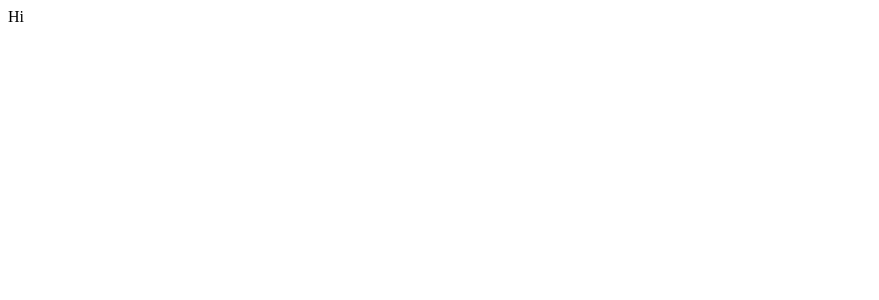
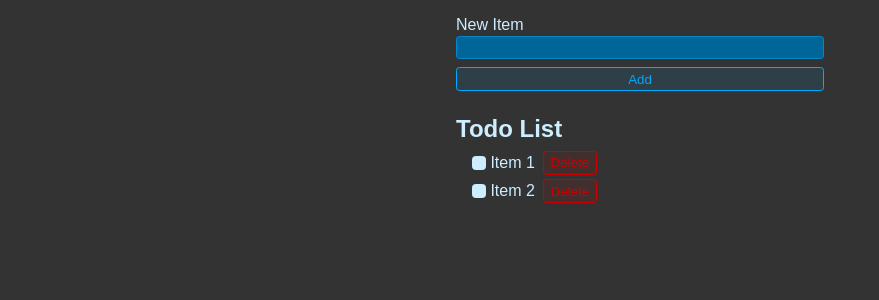
Before and after one commit to ECodeRose/To-Do-List, a React (Vite) app: page / in a window 1280 px wide. Shown: the top 300 px of the page, without its empty margins (0-879 px from the left). Built offline with nearby package versions, Linux system fonts and the light colour scheme.

Commit message:
Added layout for page with styling

```diff
--- a/src/App.jsx
+++ b/src/App.jsx
@@ -1,3 +1,32 @@
+import "./styles.css"
+
 export default function App() {
-  return "Hi"
+  return (
+    <>
+      <form className="new-item-form">
+        <div className="form-row">
+          <label htmlFor="item">New Item</label>
+          <input type="text" id="item" />
+        </div>
+        <button className="btn">Add</button>
+      </form>
+      <h1 className="header">Todo List</h1>
+      <ul className="list">
+        <li>
+          <label>
+            <input type="checkbox" />
+            Item 1
+          </label>
+          <button className="btn btn-danger">Delete</button>
+        </li>
+        <li>
+          <label>
+            <input type="checkbox" />
+            Item 2
+          </label>
+          <button className="btn btn-danger">Delete</button>
+        </li>
+      </ul>
+    </>
+  )
 }
--- /dev/null
+++ b/src/styles.css
@@ -0,0 +1,140 @@
+* {
+    font-family: Arial, Helvetica, sans-serif;
+    box-sizing: border-box;
+  }
+
+  body {
+    background: #333;
+    color: hsl(200, 100%, 90%);
+    max-width: 400px;
+    padding: 1rem;
+    margin: 0 auto;
+  }
+
+  .new-item-form {
+    display: flex;
+    flex-direction: column;
+    gap: 0.5rem;
+  }
+
+  .form-row {
+    display: flex;
+    flex-direction: column;
+    gap: 0.1rem;
+  }
+
+  .btn {
+    background: hsl(200, 100%, 50%, 0.1);
+    border: 1px solid hsl(200, 100%, 50%);
+    color: hsl(200, 100%, 50%);
+    padding: 0.25em 0.5em;
+    border-radius: 0.25em;
+    cursor: pointer;
+    outline: none;
+  }
+
+  .btn:hover,
+  .btn:focus-visible {
+    background: hsl(200, 100%, 50%, 0.2);
+  }
+
+  .btn.btn-danger {
+    background: hsl(0, 100%, 40%, 0.1);
+    border: 1px solid hsl(0, 100%, 40%);
+    color: hsl(0, 100%, 40%);
+  }
+
+  .btn.btn-danger:hover,
+  .btn.btn-danger:focus-visible {
+    background: hsl(0, 100%, 40%, 0.2);
+  }
+
+  .new-item-form input {
+    outline: none;
+    border: 1px solid hsl(200, 100%, 40%);
+    background: hsl(200, 100%, 30%);
+    border-radius: 0.25em;
+    padding: 0.25em 0.5em;
+    color: hsl(200, 100%, 90%);
+  }
+
+  .new-item-form input:focus {
+    border: 1px solid hsl(200, 100%, 70%);
+  }
+
+  .header {
+    font-size: 1.5rem;
+    margin-top: 1.5rem;
+    margin-bottom: 0.5rem;
+  }
+
+  .list {
+    margin: 0;
+    padding: 0;
+    margin-left: 1rem;
+    list-style: none;
+  }
+
+  .list li:has(input:checked) label {
+    color: hsl(200, 20%, 40%);
+  }
+
+  .list {
+    display: flex;
+    flex-direction: column;
+    gap: 0.3rem;
+  }
+
+  .list li {
+    display: flex;
+    gap: 0.5rem;
+    align-items: center;
+  }
+
+  .list li label {
+    display: flex;
+    gap: 0.25rem;
+    cursor: pointer;
+    align-items: center;
+  }
+
+  .list li:has(input:focus-visible) label {
+    outline: 1px solid hsl(200, 100%, 50%);
+  }
+
+  .list li input {
+    outline: none;
+    width: 0;
+    height: 0;
+    appearance: none;
+    pointer-events: none;
+    position: absolute;
+  }
+
+  .list li label::before {
+    content: "";
+    display: block;
+    width: 0.9rem;
+    height: 0.9rem;
+    background: hsl(200, 100%, 90%);
+    border-radius: 0.25em;
+    display: flex;
+    justify-content: center;
+    align-items: center;
+  }
+
+  .list li label:hover::before {
+    background: hsl(200, 100%, 80%);
+  }
+
+  .list li:has(input:checked) label::before {
+    content: "✔";
+    background: hsl(200, 100%, 40%);
+    color: hsl(200, 100%, 90%);
+    font-size: 0.75rem;
+    font-weight: bold;
+  }
+
+  .list li:has(input:checked) label:hover::before {
+    background: hsl(200, 100%, 30%);
+  }
```
